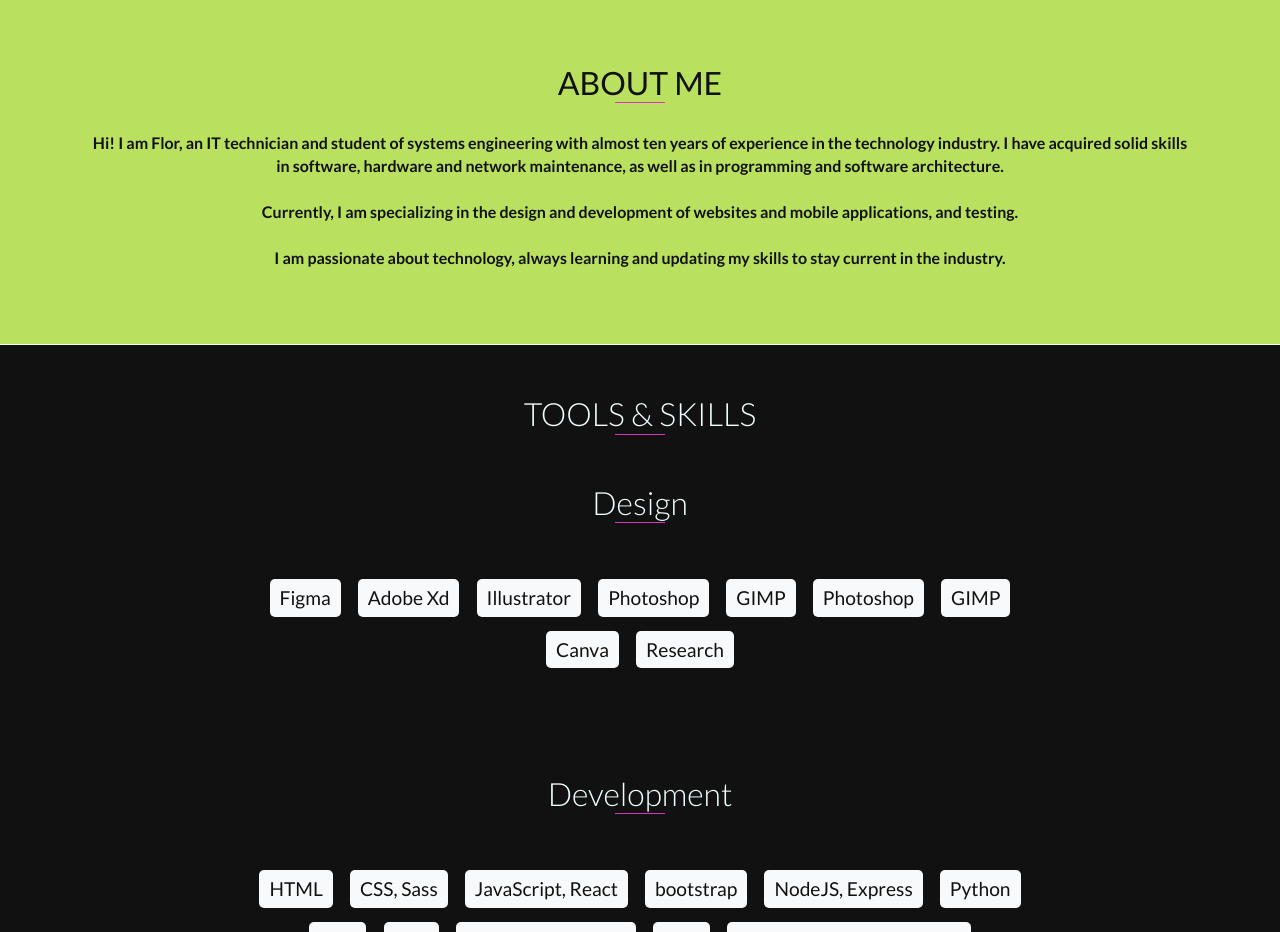
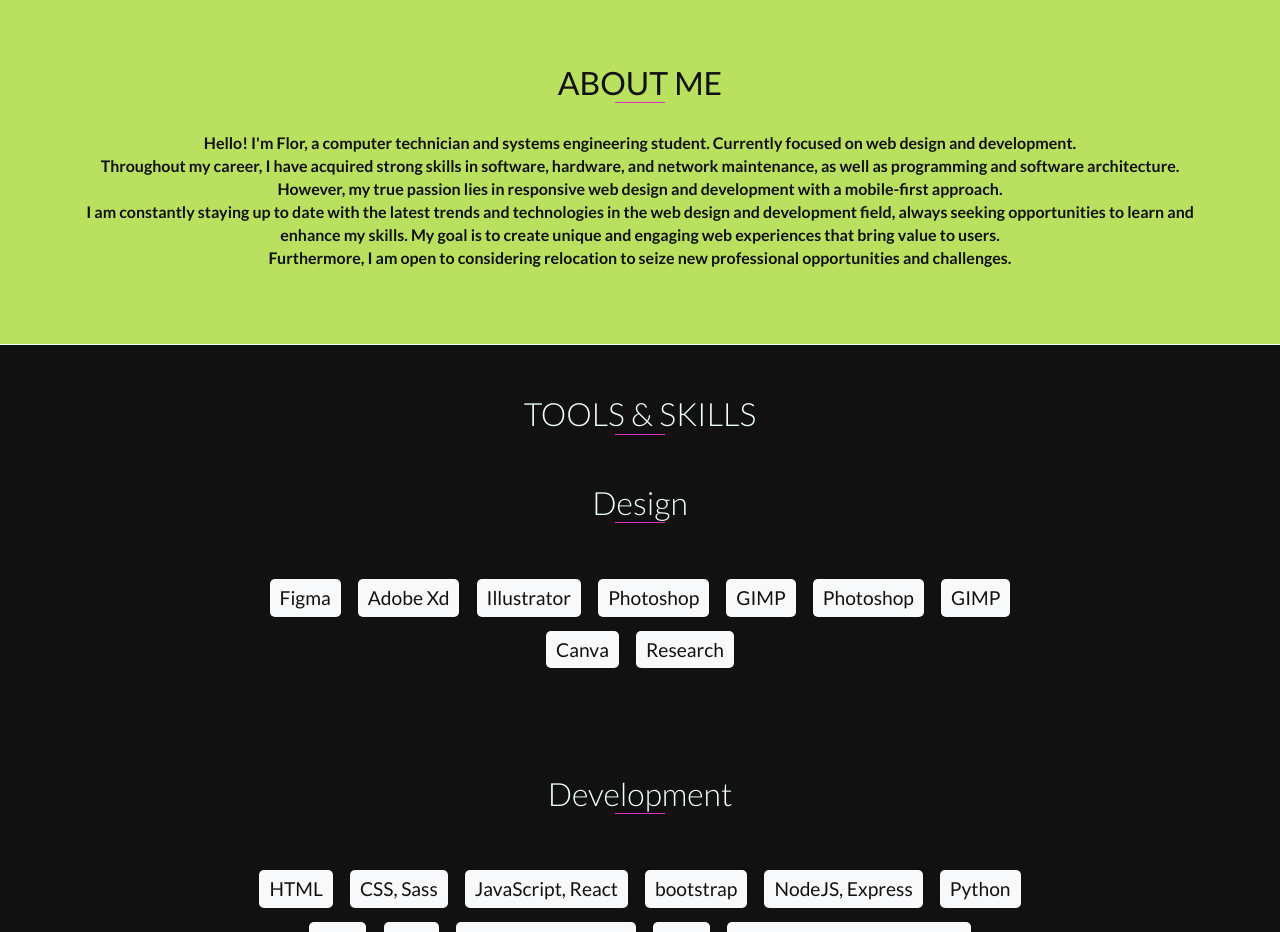
Before and after one commit to jorratmf/Portfolio, a website: page index.html in a window 1280 px wide. Shown: the part 900-1832 px from the top of the page. Drawn offline with nearby package versions, Linux system fonts and the light colour scheme.

Commit message:
fix: description

```diff
--- a/index.html
+++ b/index.html
@@ -1,5 +1,5 @@
 <!DOCTYPE html>
-<html class="no-js" lang="es">
+<html class="no-js" lang="en">
 
 <head>
   <meta charset="UTF-8" />
@@ -84,14 +84,14 @@
         <div class="container">
           <div class="col-12">
             <p class="text-justify">
-              Hi! I am Flor, an IT technician and student of systems engineering with almost ten years of experience in
-              the technology industry. I have acquired solid skills in software, hardware and network maintenance, as
-              well as in programming and software architecture.
-              <br><br>
-              Currently, I am specializing in the design and development of websites and mobile applications, and
-              testing.
-              <br><br>
-              I am passionate about technology, always learning and updating my skills to stay current in the industry.
+              Hello! I'm Flor, a computer technician and systems engineering student. Currently focused on web design and development.
+            </br>
+Throughout my career, I have acquired strong skills in software, hardware, and network maintenance, as well as programming and software architecture. However, my true passion lies in responsive web design
+and development with a mobile-first approach.
+            </br>
+I am constantly staying up to date with the latest trends and technologies in the web design and development field, always seeking opportunities to learn and enhance my skills. My goal is to create unique and engaging web experiences that bring value to users.
+            </br>
+Furthermore, I am open to considering relocation to seize new professional opportunities and challenges.
             </p>
           </div>
         </div>
```
